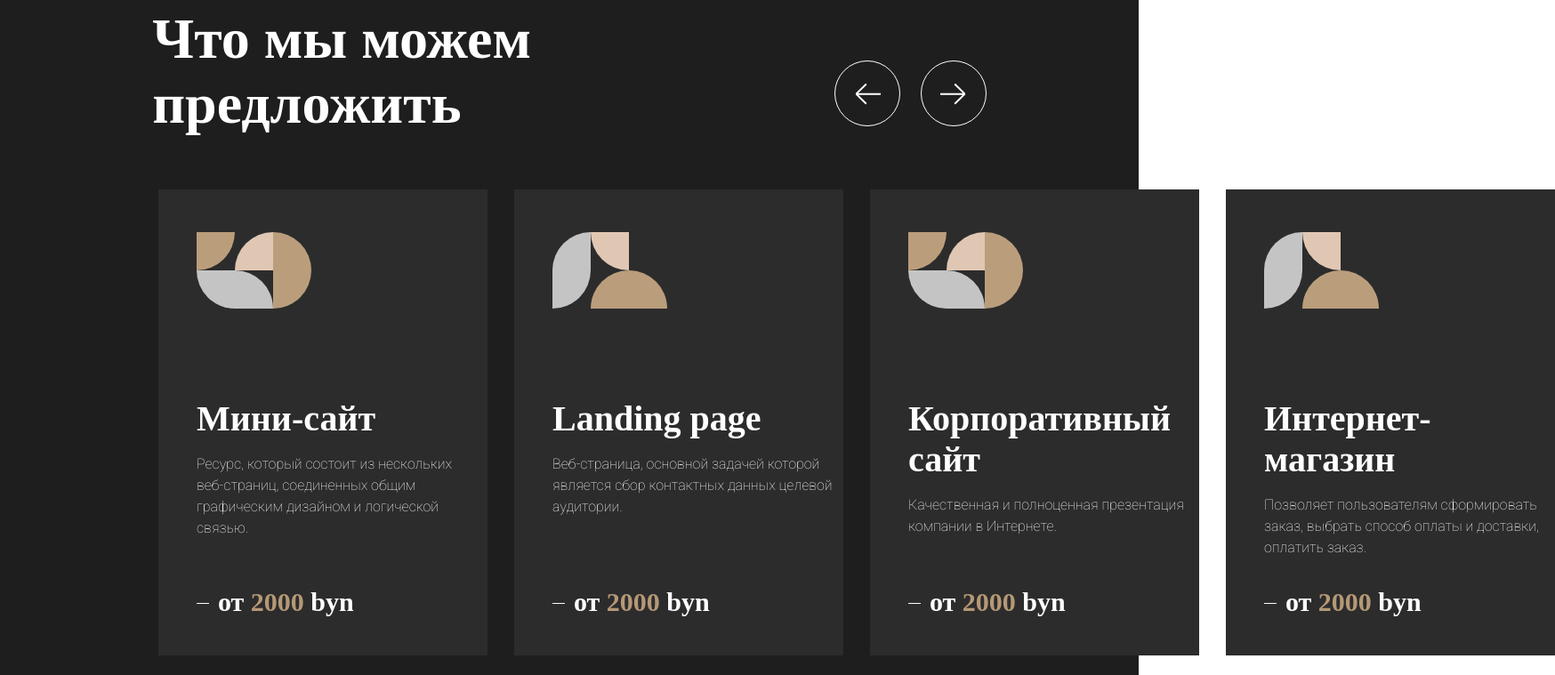
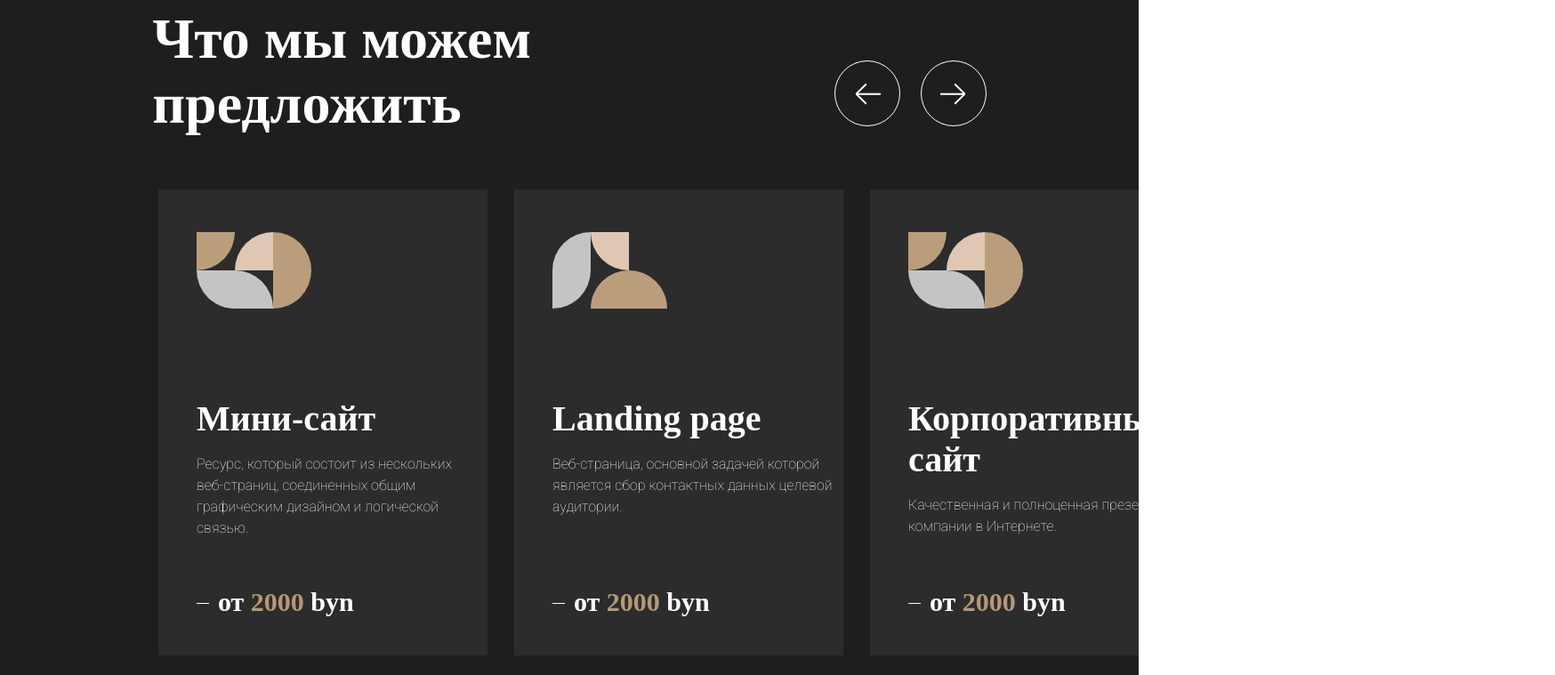
Before and after one commit to syantovich/first-project, a plain HTML site: page index.html in a window 1280 px wide. Shown: the part 933-1692 px from the top of the page at 89% size, 1748 px wide, since content can reach past the window. Drawn offline with Linux system fonts and the light colour scheme; a web font is replaced by a local one.

Commit message:
Add files via upload

```diff
--- a/css/style.css
+++ b/css/style.css
@@ -231,6 +231,11 @@ header .number {
 .second .heading{
     width:440px;
 }
+.second .firstchild{
+    overflow: hidden;
+    position: relative;
+    height:100%;
+}
 
 p {
     margin: 0;
@@ -272,8 +277,10 @@ p {
     display: flex;
     position: absolute;
     left:11.5625vw;
+    top:35  0px;
+    overflow: hidden;
+}
 
-}
 
 .website .content {
     margin-left: 30px;
```
Also changed, not shown: index.html (+8 -5 lines), js/script.js (line endings or trailing spaces).
